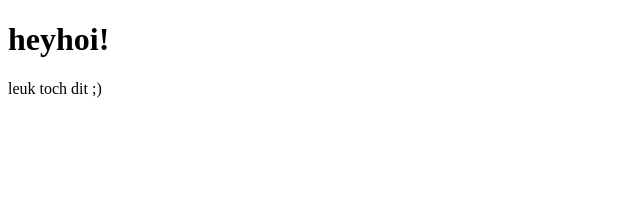
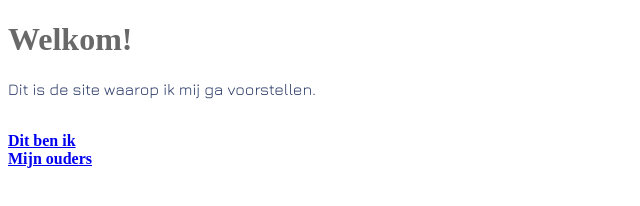
Before and after one commit to 151273/tussenopdracht, a plain HTML site: page index.html in a window 1280 px wide. Shown: the whole page, without its empty margins (0-640 px from the left). Drawn offline with nearby package versions, Linux system fonts and the light colour scheme.

Commit message:
tussenopdracht1

```diff
--- a/index.html
+++ b/index.html
@@ -1,14 +1,25 @@
 <!DOCTYPE html>
 <html>
 <head>
-    <link rel="stylesheet" type="text/css" href="CSS/design.css"/>
+    <link rel="stylesheet" type="text/css" href="tussenopdracht.css"/>
+    <link href="https://fonts.googleapis.com/css?family=Jura&display=swap" rel="stylesheet">
+
 
 <title>Page Title</title>
 </head>
 <body>
 
-<h1>heyhoi!</h1>
-<p>leuk toch dit ;)</p>
+<h1>Welkom!</h1>
+<p>Dit is de site waarop ik mij ga voorstellen.</p>
+
+ <nav>
+ <div>
+  <ul>
+     <li><a href="#"><b>Dit ben ik</b></a></li>
+     <li><a href="#"><b>Mijn ouders</b></a></li>
+  </ul>
+ </div>
+ </nav>
 
 </body>
 </html>
--- /dev/null
+++ b/tussenopdracht.css
@@ -0,0 +1,17 @@
+body {
+    background-color: white;
+}
+
+nav ul {
+    display: inline;
+}
+
+p {
+    color: #2B3A67;
+    font-family: 'Jura', sans-serif;
+}
+
+h1 {
+    color: dimgray;
+    font-family: 'Times New Roman', Times, serif;
+}
```
